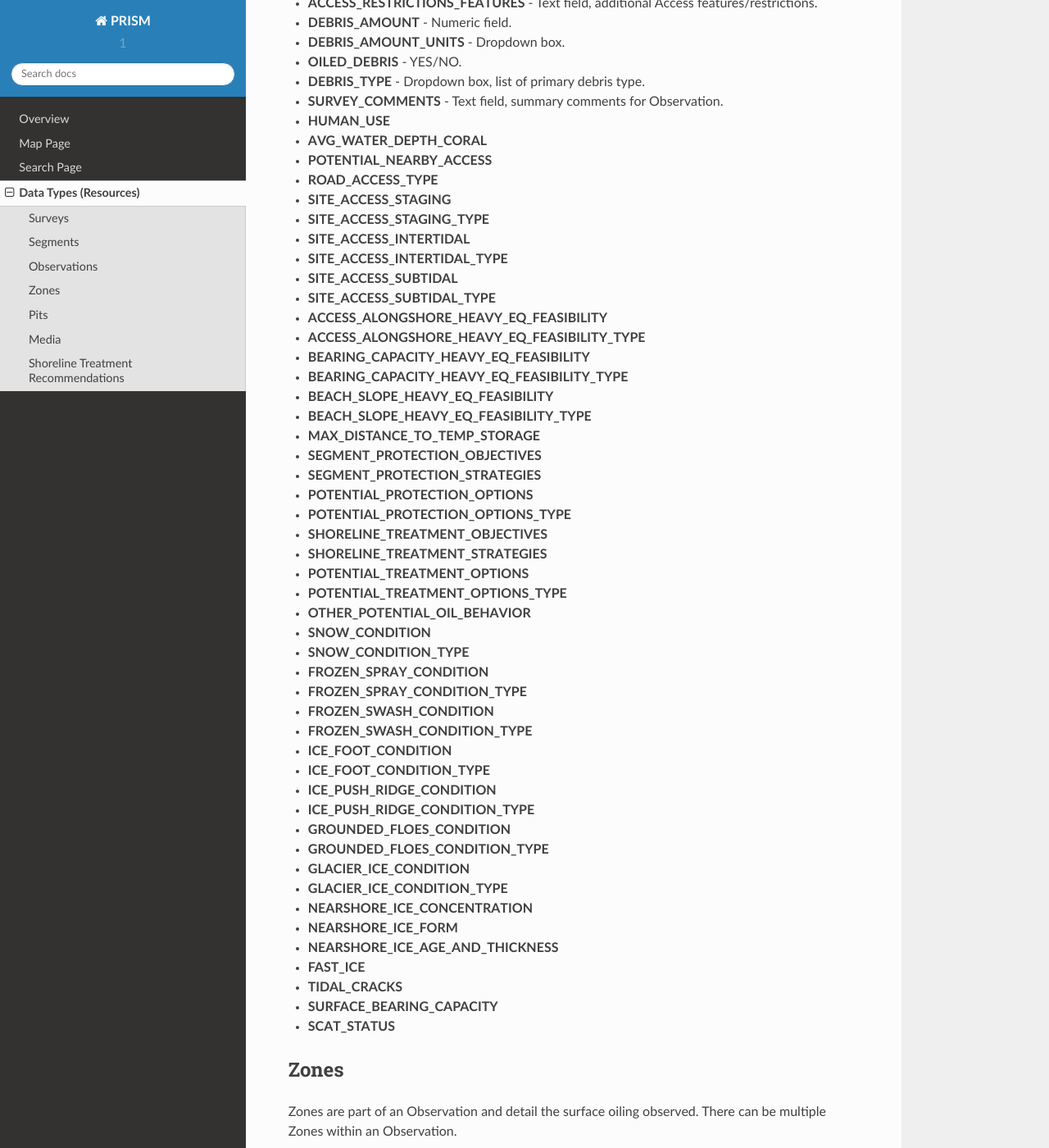
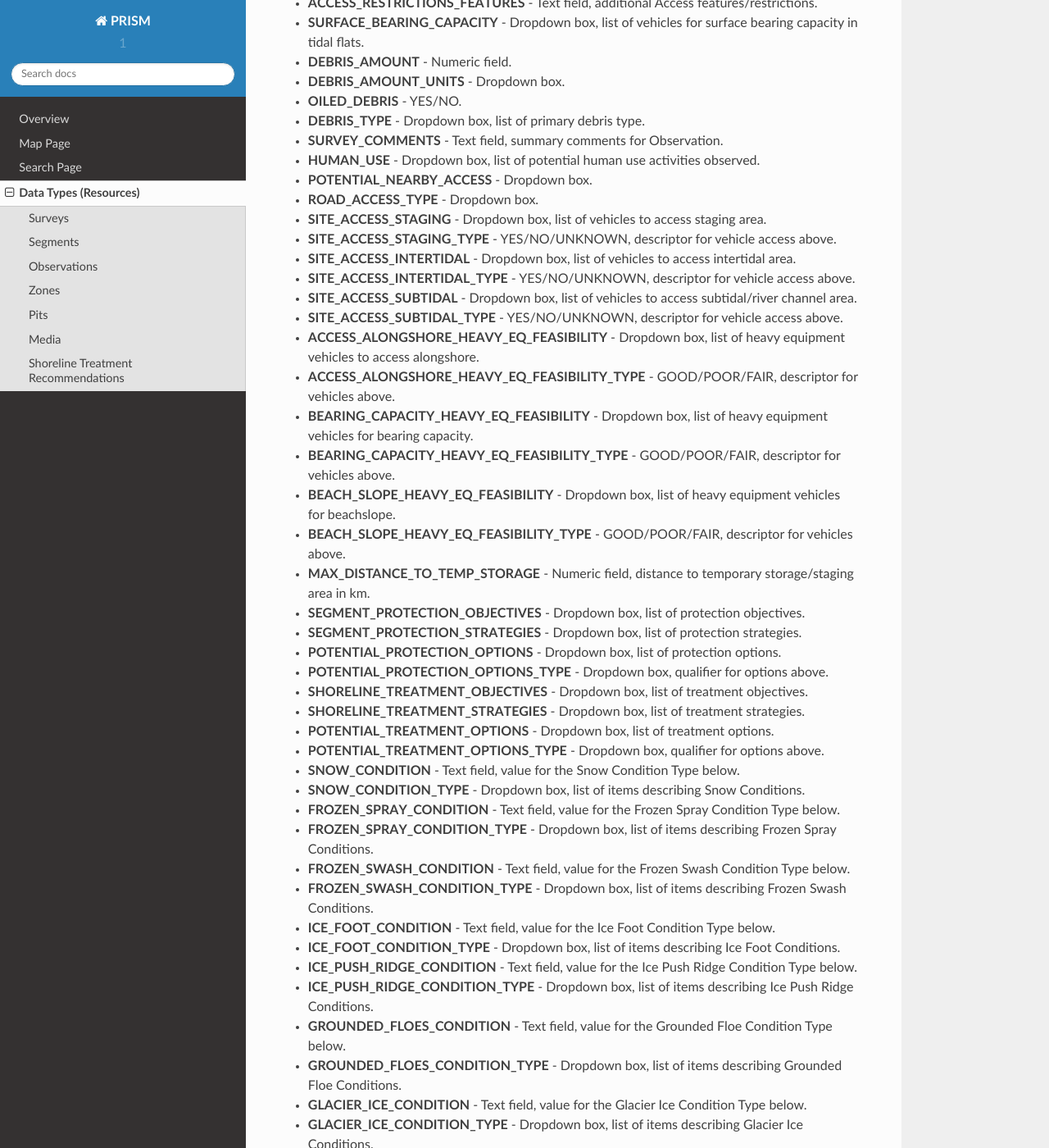
Before and after one commit to agraham/PRISM_rtd, a Sphinx documentation site: the page built from docs/resources.rst, in a window 1280 px wide and 1400 px high, scrolled down 3084 px. Shown: the whole window at 82% size. Built offline with Sphinx 7.4.7 and the Read the Docs theme 2.0.0, drawn with Linux system fonts in a browser that asks for light colours; some of the changed text lies outside the part shown.

Commit message:
Update resources.rst

```diff
--- a/docs/resources.rst
+++ b/docs/resources.rst
@@ -119,58 +119,56 @@ Observations are data collected for one Segment on one day by a team.  This is t
 - **OPERATIONAL_ACCESS** - Dropdown box, Alongshore, Backshore and Backshore Staging Access items.
 - **OPERATIONAL_ACCESS_TYPE** - YES/NO, confirmation of Features listed above.
 - **ACCESS_RESTRICTIONS_FEATURES** - Text field, additional Access features/restrictions.
+- **SURFACE_BEARING_CAPACITY** - Dropdown box, list of vehicles for surface bearing capacity in tidal flats.
 - **DEBRIS_AMOUNT** - Numeric field.
 - **DEBRIS_AMOUNT_UNITS** - Dropdown box.
 - **OILED_DEBRIS** - YES/NO.
 - **DEBRIS_TYPE** - Dropdown box, list of primary debris type.
 - **SURVEY_COMMENTS** - Text field, summary comments for Observation.
-- **HUMAN_USE**
-- **AVG_WATER_DEPTH_CORAL**
-- **POTENTIAL_NEARBY_ACCESS**
-- **ROAD_ACCESS_TYPE**
-- **SITE_ACCESS_STAGING**
-- **SITE_ACCESS_STAGING_TYPE**
-- **SITE_ACCESS_INTERTIDAL**
-- **SITE_ACCESS_INTERTIDAL_TYPE**
-- **SITE_ACCESS_SUBTIDAL**
-- **SITE_ACCESS_SUBTIDAL_TYPE**
-- **ACCESS_ALONGSHORE_HEAVY_EQ_FEASIBILITY**
-- **ACCESS_ALONGSHORE_HEAVY_EQ_FEASIBILITY_TYPE**
-- **BEARING_CAPACITY_HEAVY_EQ_FEASIBILITY**
-- **BEARING_CAPACITY_HEAVY_EQ_FEASIBILITY_TYPE**
-- **BEACH_SLOPE_HEAVY_EQ_FEASIBILITY**
-- **BEACH_SLOPE_HEAVY_EQ_FEASIBILITY_TYPE**
-- **MAX_DISTANCE_TO_TEMP_STORAGE**
-- **SEGMENT_PROTECTION_OBJECTIVES**
-- **SEGMENT_PROTECTION_STRATEGIES**
-- **POTENTIAL_PROTECTION_OPTIONS**
-- **POTENTIAL_PROTECTION_OPTIONS_TYPE**
-- **SHORELINE_TREATMENT_OBJECTIVES**
-- **SHORELINE_TREATMENT_STRATEGIES**
-- **POTENTIAL_TREATMENT_OPTIONS**
-- **POTENTIAL_TREATMENT_OPTIONS_TYPE**
-- **OTHER_POTENTIAL_OIL_BEHAVIOR**
-- **SNOW_CONDITION**
-- **SNOW_CONDITION_TYPE**
-- **FROZEN_SPRAY_CONDITION**
-- **FROZEN_SPRAY_CONDITION_TYPE**
-- **FROZEN_SWASH_CONDITION**
-- **FROZEN_SWASH_CONDITION_TYPE**
-- **ICE_FOOT_CONDITION**
-- **ICE_FOOT_CONDITION_TYPE**
-- **ICE_PUSH_RIDGE_CONDITION**
-- **ICE_PUSH_RIDGE_CONDITION_TYPE**
-- **GROUNDED_FLOES_CONDITION**
-- **GROUNDED_FLOES_CONDITION_TYPE**
-- **GLACIER_ICE_CONDITION**
-- **GLACIER_ICE_CONDITION_TYPE**
-- **NEARSHORE_ICE_CONCENTRATION**
-- **NEARSHORE_ICE_FORM**
-- **NEARSHORE_ICE_AGE_AND_THICKNESS**
-- **FAST_ICE**
-- **TIDAL_CRACKS**
-- **SURFACE_BEARING_CAPACITY**
-- **SCAT_STATUS**
+- **HUMAN_USE** - Dropdown box, list of potential human use activities observed.
+- **POTENTIAL_NEARBY_ACCESS** - Dropdown box.
+- **ROAD_ACCESS_TYPE** - Dropdown box.
+- **SITE_ACCESS_STAGING** - Dropdown box, list of vehicles to access staging area.
+- **SITE_ACCESS_STAGING_TYPE** - YES/NO/UNKNOWN, descriptor for vehicle access above.
+- **SITE_ACCESS_INTERTIDAL** - Dropdown box, list of vehicles to access intertidal area.
+- **SITE_ACCESS_INTERTIDAL_TYPE** - YES/NO/UNKNOWN, descriptor for vehicle access above.
+- **SITE_ACCESS_SUBTIDAL** - Dropdown box, list of vehicles to access subtidal/river channel area.
+- **SITE_ACCESS_SUBTIDAL_TYPE** - YES/NO/UNKNOWN, descriptor for vehicle access above.
+- **ACCESS_ALONGSHORE_HEAVY_EQ_FEASIBILITY** - Dropdown box, list of heavy equipment vehicles to access alongshore.
+- **ACCESS_ALONGSHORE_HEAVY_EQ_FEASIBILITY_TYPE** - GOOD/POOR/FAIR, descriptor for vehicles above.
+- **BEARING_CAPACITY_HEAVY_EQ_FEASIBILITY** - Dropdown box, list of heavy equipment vehicles for bearing capacity.
+- **BEARING_CAPACITY_HEAVY_EQ_FEASIBILITY_TYPE** - GOOD/POOR/FAIR, descriptor for vehicles above.
+- **BEACH_SLOPE_HEAVY_EQ_FEASIBILITY** - Dropdown box, list of heavy equipment vehicles for beachslope.
+- **BEACH_SLOPE_HEAVY_EQ_FEASIBILITY_TYPE** - GOOD/POOR/FAIR, descriptor for vehicles above.
+- **MAX_DISTANCE_TO_TEMP_STORAGE** - Numeric field, distance to temporary storage/staging area in km.
+- **SEGMENT_PROTECTION_OBJECTIVES** - Dropdown box, list of protection objectives.
+- **SEGMENT_PROTECTION_STRATEGIES** - Dropdown box, list of protection strategies.
+- **POTENTIAL_PROTECTION_OPTIONS** - Dropdown box, list of protection options.
+- **POTENTIAL_PROTECTION_OPTIONS_TYPE** - Dropdown box, qualifier for options above.
+- **SHORELINE_TREATMENT_OBJECTIVES** - Dropdown box, list of treatment objectives.
+- **SHORELINE_TREATMENT_STRATEGIES** - Dropdown box, list of treatment strategies.
+- **POTENTIAL_TREATMENT_OPTIONS** - Dropdown box, list of treatment options.
+- **POTENTIAL_TREATMENT_OPTIONS_TYPE** - Dropdown box, qualifier for options above.
+- **SNOW_CONDITION** - Text field, value for the Snow Condition Type below.
+- **SNOW_CONDITION_TYPE** - Dropdown box, list of items describing Snow Conditions.
+- **FROZEN_SPRAY_CONDITION** - Text field, value for the Frozen Spray Condition Type below.
+- **FROZEN_SPRAY_CONDITION_TYPE** - Dropdown box, list of items describing Frozen Spray Conditions.
+- **FROZEN_SWASH_CONDITION** - Text field, value for the Frozen Swash Condition Type below.
+- **FROZEN_SWASH_CONDITION_TYPE** - Dropdown box, list of items describing Frozen Swash Conditions.
+- **ICE_FOOT_CONDITION** - Text field, value for the Ice Foot Condition Type below.
+- **ICE_FOOT_CONDITION_TYPE** - Dropdown box, list of items describing Ice Foot Conditions.
+- **ICE_PUSH_RIDGE_CONDITION** - Text field, value for the Ice Push Ridge Condition Type below.
+- **ICE_PUSH_RIDGE_CONDITION_TYPE** - Dropdown box, list of items describing Ice Push Ridge Conditions.
+- **GROUNDED_FLOES_CONDITION** - Text field, value for the Grounded Floe Condition Type below.
+- **GROUNDED_FLOES_CONDITION_TYPE** - Dropdown box, list of items describing Grounded Floe Conditions.
+- **GLACIER_ICE_CONDITION** - Text field, value for the Glacier Ice Condition Type below.
+- **GLACIER_ICE_CONDITION_TYPE** - Dropdown box, list of items describing Glacier Ice Conditions.
+- **NEARSHORE_ICE_CONCENTRATION** - Dropdown box.
+- **NEARSHORE_ICE_FORM** - Dropdown box.
+- **NEARSHORE_ICE_AGE_AND_THICKNESS** - Dropdown box.
+- **FAST_ICE** - YES/NO.
+- **TIDAL_CRACKS** - YES/NO.
+- **SCAT_STATUS** - Dropdown box, status of segment as a result of this Observation.
 
 Zones
 --------
```
